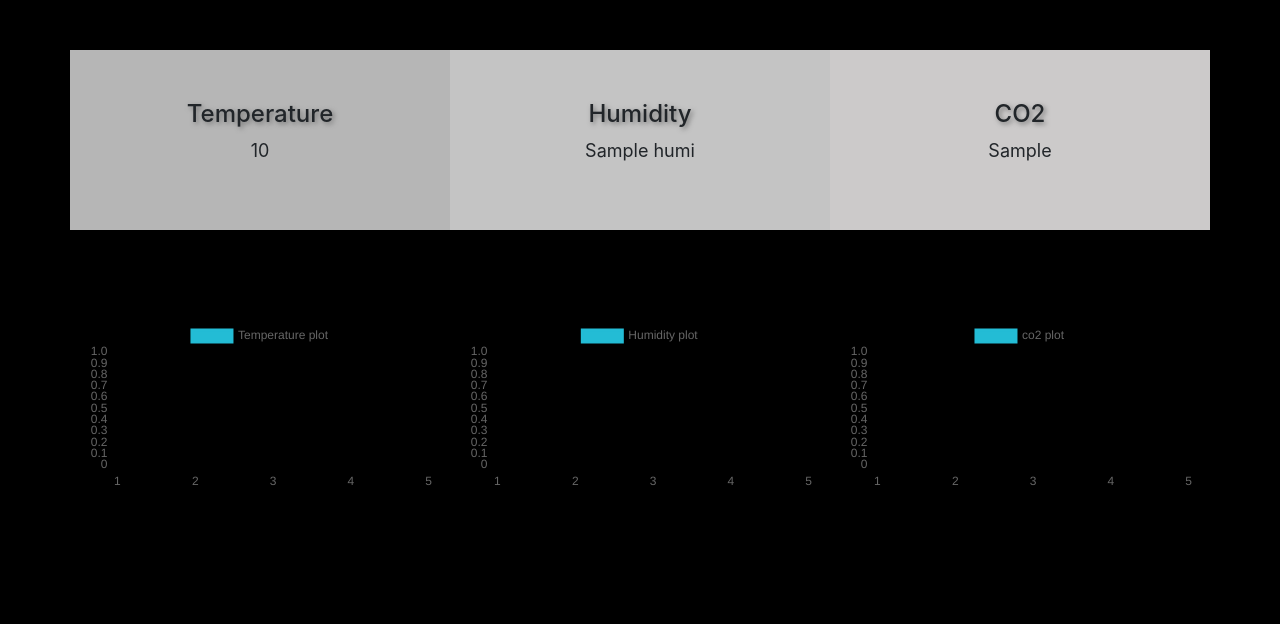
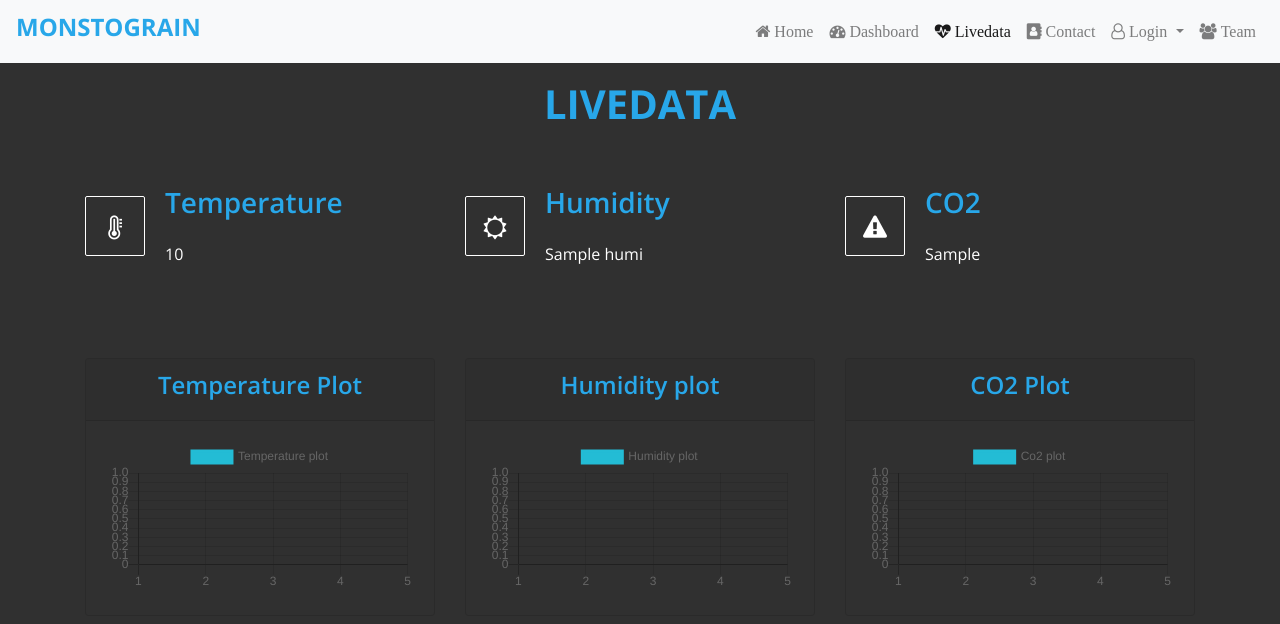
Before and after one commit to Monstograin/monstowebsite, a Django app: template livedata/templates/livedata/livedata.html in a window 1280 px wide. Shown: the top 624 px of the page. Run offline with Django 3.2, Linux system fonts and the light colour scheme; the template is opened without the code that fills it: most values are stand-ins (such as "Sample title", 1, 10 or a date in 2020); some libraries are stand-ins or nearby versions.

Commit message:
Update livedata.html

```diff
--- a/livedata/templates/livedata/livedata.html
+++ b/livedata/templates/livedata/livedata.html
@@ -2,50 +2,231 @@
 <html lang="en">
 <head>
   <meta charset="UTF-8">
+  <meta name="keywords" content="">
+		<meta name="description" content="">
+		<meta http-equiv="X-UA-Compatible" content="IE=Edge">
       <meta name="viewport" content="width=device-width, initial-scale=1.0, shrink-to-fit=no">
 	   <meta http-equiv="x-ua-compatible" content="ie=edge">
      <script src="https://cdn.jsdelivr.net/npm/chart.js@2.8.0"></script>
+     <link rel="stylesheet" href="https://stackpath.bootstrapcdn.com/font-awesome/4.7.0/css/font-awesome.min.css">
+     <link href='http://fonts.googleapis.com/css?family=Open+Sans:400,300,600,700' rel='stylesheet' type='text/css'>
 	   <link rel="stylesheet" href="https://stackpath.bootstrapcdn.com/bootstrap/4.3.1/css/bootstrap.min.css" integrity="sha384-ggOyR0iXCbMQv3Xipma34MD+dH/1fQ784/j6cY/iJTQUOhcWr7x9JvoRxT2MZw1T" crossorigin="anonymous">
 	   <script src="https://code.jquery.com/jquery-3.3.1.slim.min.js" integrity="sha384-q8i/X+965DzO0rT7abK41JStQIAqVgRVzpbzo5smXKp4YfRvH+8abtTE1Pi6jizo" crossorigin="anonymous"></script>
 	   <script src="https://cdnjs.cloudflare.com/ajax/libs/popper.js/1.14.7/umd/popper.min.js" integrity="sha384-UO2eT0CpHqdSJQ6hJty5KVphtPhzWj9WO1clHTMGa3JDZwrnQq4sF86dIHNDz0W1" crossorigin="anonymous"></script>
 	   <script src="https://stackpath.bootstrapcdn.com/bootstrap/4.3.1/js/bootstrap.min.js" integrity="sha384-JjSmVgyd0p3pXB1rRibZUAYoIIy6OrQ6VrjIEaFf/nJGzIxFDsf4x0xIM+B07jRM" crossorigin="anonymous"></script>
 	   <script src="https://cdn.jsdelivr.net/npm/chart.js@2.8.0"></script>
 <style>
-    body{
-        margin-top: 50px;
-        background-color: black;
+  body
+	{
+ 		background: #303030;
+     color: #ffffff;
+     margin-top: 80px;
+		font-family: 'Open Sans', sans-serif;
+		font-weight: 300;
+		overflow-x: hidden;
   }
-    * {
-  box-sizing: border-box;
-
+h4 span{
+  color: #28a7e9;
+		font-weight: bold;
 }
 
-.text{
+.navbar-default
+	{
+		background: #fff;
+		border: none;
+		box-shadow: none;
+		margin: 0 !important;
+	}
+.navbar-default .navbar-brand
+	{
+		font-weight: 500;
+		font-size: 30px;
+		height: 70px;
+		line-height: 40px;
+		padding: 12px 0px 0px 12px;
+	}
+.navbar-default .navbar-nav li a
+	{
+		font-weight: bold;
+		font-size: 13px;
+		height: 70px;
+		line-height: 40px;
+	}
+
+.navbar-default .navbar-nav > li > a.current {
+	color: #28A7E9;
+}
+.templatemo-nav {
+	border-radius: 0;
+	width: 100%;
+	z-index: 1000;
+}
+.sticky {
+	position: fixed;
+	left: 0;
+	top: 0;
+}
+/* end navigation */
+  h4 span{
+    color: #28a7e9;
+		font-weight: bold;
+  }
+
+  h2
+	{
 		text-align: center;
-    color: solid black;
+		font-size: 40px;
+		padding-bottom: 40px;
 	}
-.row>div>h2{
-    text-shadow: 2px 2px 5px rgb(114, 114, 114);
-    text-transform: capitalize;
+h2 span
+	{
+		color: #28a7e9;
+		font-weight: bold;
 	}
+  #data .media-heading-wrapper
+	{
+    padding-bottom: 32px;
+    padding-top: 20px;
+	}
+#data .media-heading-wrapper .fa
+	{
+		border: 1px solid #fff;
+		border-radius: 2px;
+		color: #fff;
+		font-size: 24px;
+		width: 60px;
+		height: 60px;
+		line-height: 60px;
+		text-align: center;
+		margin-bottom: 20px;
+		margin-right: 20px;
+	}
+#about .media-heading-wrapper h3
+	{
+		font-size: 18px;
+		font-weight: bold;
+		padding-top: 20px;
+		padding-left: 52px;
+	}
+#data .col-md-4:hover
+	{
+		background: #505050;
+	}
+#data .active
+	{
+		background: #505050;
+		padding: 40px;
+	}
+
+#data h3
+	{
+		color: #28a7e9;
+		font-weight: 600;
+		padding-top: 10px;
+		padding-bottom: 14px;
+  }
+#graph .card{
+    background-color: #303030;
+    margin-top: 50px;
+  }
+#graph h4{
+    color: #28a7e9;
+		font-weight: 600;
+		text-align: center;
+  }
+
+
+
 </style>
 </head>
 <body>
+  <nav class="navbar  fixed-top navbar-expand-md navbar-light bg-light">
+    <a href="#home" class="navbar-brand"><h4><span>MONSTOGRAIN</span></h4></a>
+    <button type="button" class="navbar-toggler" data-toggle="collapse" data-target="#navbarCollapse">
+      <span class="navbar-toggler-icon"></span>
+    </button>
+
+    <div class="collapse navbar-collapse" id="navbarCollapse">
+      <div class="navbar-nav ml-auto">
+        <a href="#" class="nav-item nav-link "><i class="fa fa-home"> Home</i></a>
+
+        <a href="#" class="nav-item nav-link "><i class="fa fa-dashboard"> Dashboard</i></a>
+        <a href="./livedata.html" class="nav-item nav-link active"><i class="fa fa-heartbeat"> Livedata</i></a>
+        <a href="#contact" class="nav-item nav-link"><i class="fa fa-address-book"> Contact</i></a>
+        <div class="nav-item dropdown">
+          <a class="nav-item nav-link dropdown-toggle" href="#" id="navbarDropdown" role="button" data-toggle="dropdown" aria-haspopup="true" aria-expanded="false">
+           <i class=" fa fa-user-o"> Login</i>
+          </a>
+          <div class="dropdown-menu" aria-labelledby="navbarDropdown">
+            <a class="dropdown-item" href="#"><i class="fa fa-user-circle" > Login</i></a>
+            <a class="dropdown-item" href="#"><i class="fa fa-sign-in"> Register</i></a>
+
+        </div>
+        </div>
+
+        <a href="#team" class="nav-item nav-link"><i class="fa fa-group"> Team</i></a>
+
+          </div>
+      </div>
+
+  </nav>
+	<section id="data">
     <div class="container">
       <div class="row">
-        <div class="col-sm-4" style="background-color:rgb(182, 182, 182); padding: 50px;margin-bottom: 90px; ">
-          <h2  class="text" style="font-size:x-large">Temperature</h2>
-          <p  class="text" style="font-size:large;">{{temp}}</p>
+        <div class="col-md-12">
+            <h2 class="wow bounceIn" data-wow-offset="50" data-wow-delay="0.3s"><span>LIVEDATA</span></h2>
           </div>
-        <div class="col-sm-4" style="background-color:rgb(196, 196, 196);padding: 50px;margin-bottom: 90px;">
-          <h2  class="text" style="font-size:x-large">Humidity</h2>
-          <p  class="text" style="font-size:large;">{{humi}}</p>
+        <div class="col-md-4 col-sm-4 col-xs-12 wow fadeInLeft" data-wow-offset="50" data-wow-delay="0.6s">
+          <div class="media">
+            <div class="media-heading-wrapper">
+              <div class="media-object pull-left">
+                <i class="fa fa-thermometer"></i>
               </div>
-        <div class="col-sm-4" style="background-color:rgb(204, 202, 202);padding: 50px;margin-bottom: 90px;">
-          <h2  class="text" style="font-size:x-large">CO2</h2>
-          <p  class="text" style="font-size:large;">{{co2}}</p>
             </div>
-        <div class="col-md-4">
+            <div class="media-body">
+              <h3>Temperature</h3>
+              <p>{{temp}}</p>
+            </div>
+          </div>
+        </div>
+        <div class="col-md-4 col-sm-4 col-xs-12 wow fadeInUp" data-wow-offset="50" data-wow-delay="0.9s">
+          <div class="media">
+            <div class="media-heading-wrapper">
+              <div class="media-object pull-left">
+                <i class="fa fa-sun-o"></i>
+              </div>
+
+            </div>
+            <div class="media-body">
+              <h3>Humidity</h3>
+              <p>{{humi}}</p>
+            </div>
+          </div>
+        </div>
+        <div class="col-md-4 col-sm-4 col-xs-12 wow fadeInRight" data-wow-offset="50" data-wow-delay="0.6s">
+          <div class="media">
+            <div class="media-heading-wrapper">
+              <div class="media-object pull-left">
+                <i class="fa fa-warning"></i>
+              </div>
+
+            </div>
+            <div class="media-body">
+              <h3>CO2</h3>
+              <p>{{co2}}</p>
+            </div>
+          </div>
+        </div>
+      </div>
+    </div>
+  </section>
+<section id="graph">
+<div class="container">
+  <div class="row">
+    <div class="col-sm-4">
+    <div class="card">
+        <div class="card-header"><h4>Temperature Plot</h4></div>
+        <div class="card-body">
           <canvas id="myChart"></canvas>
             <script type="text/javascript">
       var ctx = document.getElementById('myChart').getContext('2d');
@@ -66,12 +247,14 @@ data: {
 
 // Configuration options go here
 options: {}
-});
-
-  </script></div>
-
-
-        <div class="col-md-4">
+});</script>
+       </div>
+      </div>
+    </div>
+    <div class="col-sm-4">
+      <div class="card">
+        <div class="card-header"><h4>Humidity plot</h4></div>
+        <div class="card-body">
           <canvas id="Chart"></canvas>
             <script type="text/javascript">
       var ctx = document.getElementById('Chart').getContext('2d');
@@ -95,11 +278,13 @@ options: {}
 });
 
   </script>
-
         </div>
-
-
-        <div class="col-md-4">
+      </div>
+    </div>
+    <div class="col-sm-4">
+      <div class="card">
+        <div class="card-header"><h4>CO2 Plot</h4></div>
+        <div class="card-body">
           <canvas id="co2"></canvas>
             <script type="text/javascript">
       var ctx = document.getElementById('co2').getContext('2d');
@@ -111,7 +296,7 @@ type: 'line',
 data: {
     labels: ['1', '2', '3', '4', '5'],
     datasets: [{
-        label: 'co2 plot',
+        label: 'Co2 plot',
         backgroundColor: '#23BCD5',
         borderColor: '#23BCD5',
         data: {{ graphco2 }}
@@ -123,10 +308,16 @@ options: {}
 });
 
   </script>
+        </div>
+      </div>
+    </div>
+
 
   </div>
   </div>
-      </div>
+
+
+</section>
 </body>
 </head>
 </html>
```
Lines whose indentation alone changed are shown as unchanged.
